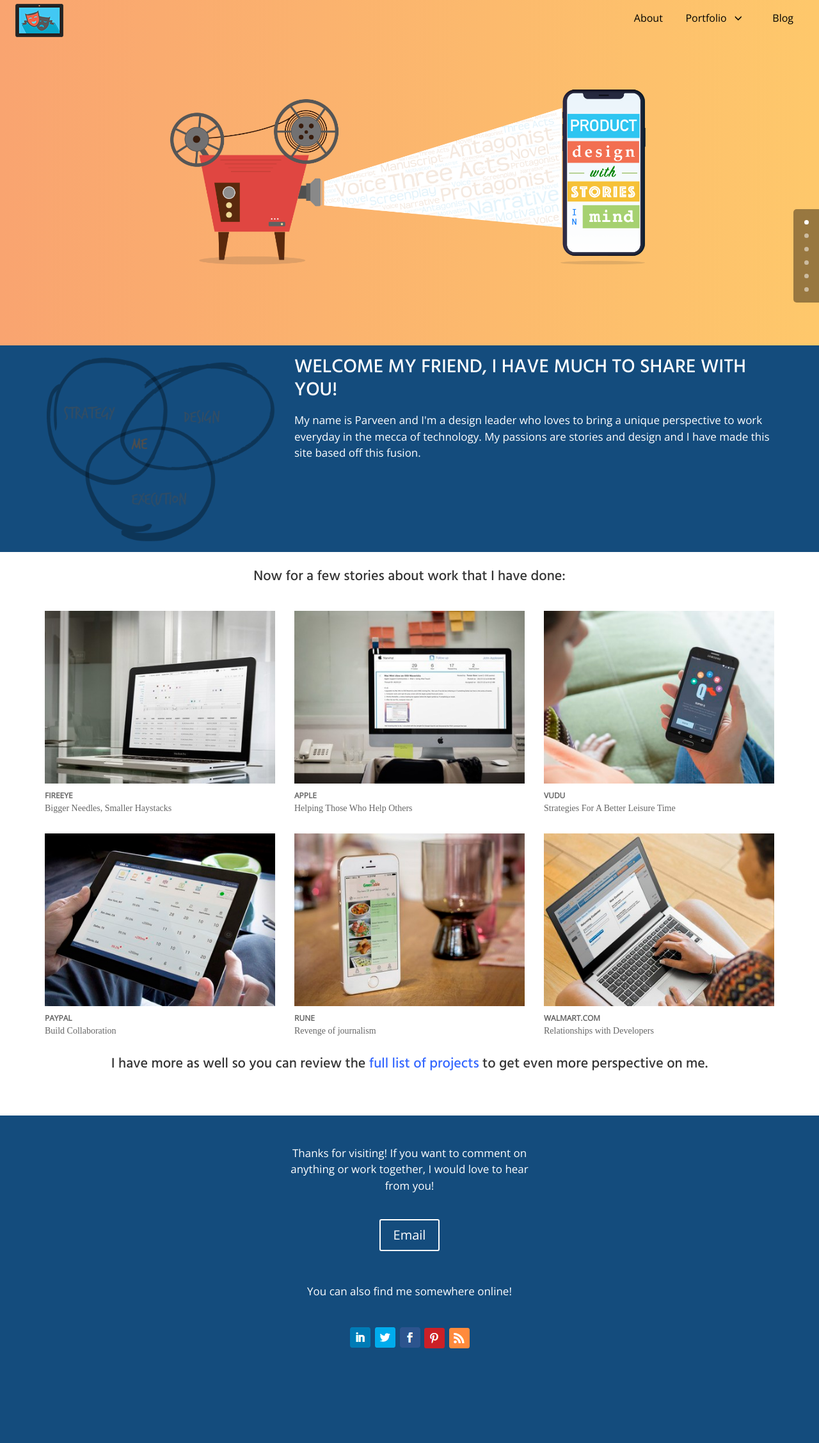
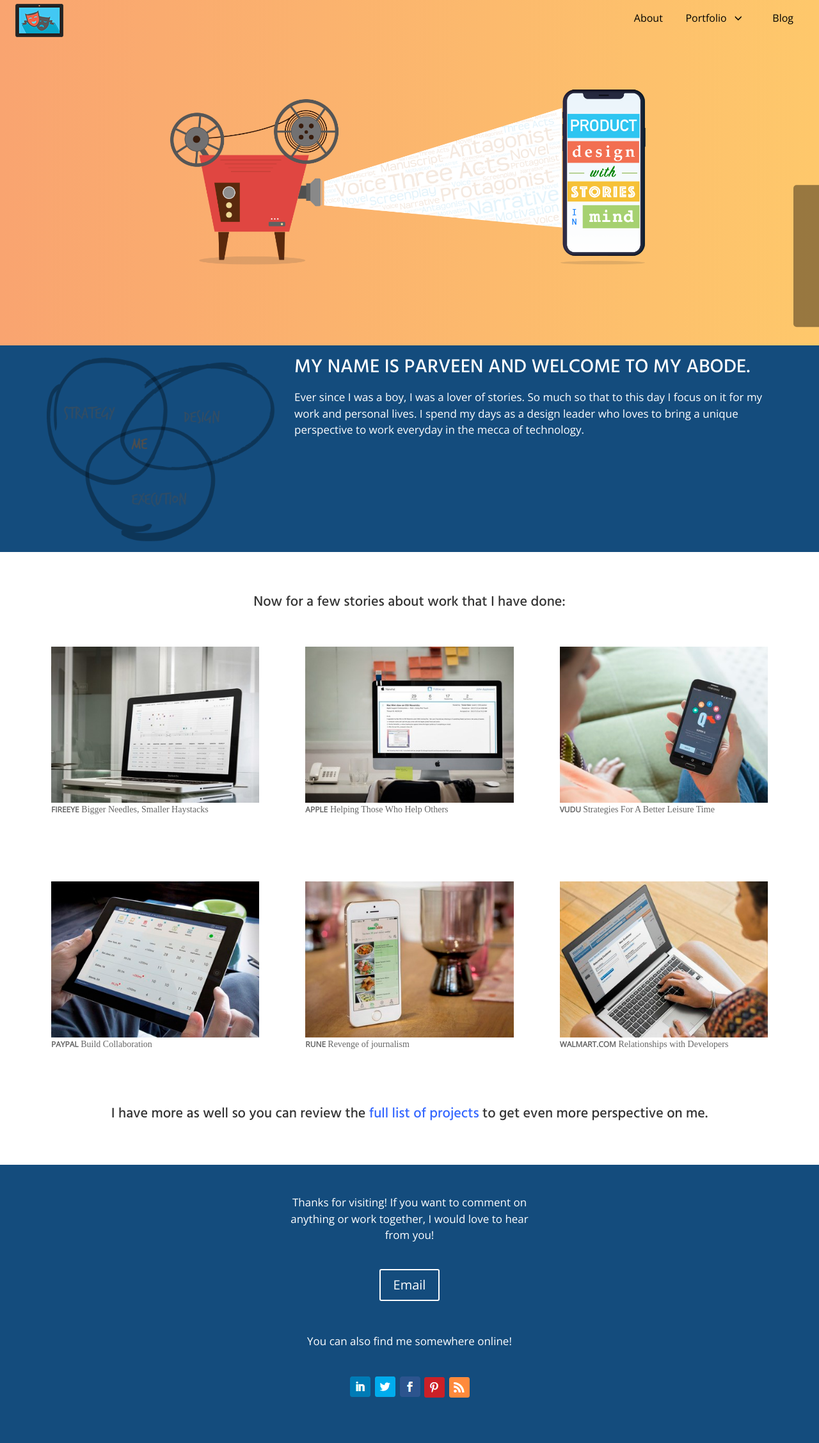
Before and after one commit to parveenj/storyagent, a PHP site: page /storyagent/_site/index.html in a window 1280 px wide. Shown: the whole page at 64% size. Before the commit the page ends 2108 px from the top, so only its background shows below. Run offline with PHP 8.4, Linux system fonts and the light colour scheme.

Commit message:
using css grid on homepage

```diff
--- a/_site/index.html
+++ b/_site/index.html
@@ -122,8 +122,8 @@
 								<img src="assets/images/venn.png" />
 							</div>
 							<div class="col-xs-8">
-								<h2>Welcome my friend, I have much to share with you!</h2>
-								<p>My name is Parveen and I'm a design leader who loves to bring a unique perspective to work everyday in the mecca of technology. My passions are stories and design and I have made this site based off this fusion.</p>
+								<h2>My name is Parveen and welcome to my abode.</h2>
+								<p>Ever since I was a boy, I was a lover of stories. So much so that to this day I focus on it for my work and personal lives. I spend my days as a design leader who loves to bring a unique perspective to work everyday in the mecca of technology.</p>
 							</div>
 						</div>
 					</div>
@@ -131,13 +131,13 @@
 				<!--StoryAgent Content One-->
 
 				<!--StoryAgent Content Three-->
-				<section class="storyagent-section-three" id="scroll3">
-					<div class="container">
+				<section class="container-grid" id="scroll2">
+
 						<h3 class="text-center">Now for a few stories about work that I have done:</h3>
-						<section class="visible-md visible-lg" id="scroll4">
-							<div class="row">
-								<div class="col-xs-12 col-sm-4">
-									<div class="storyagent-stories-block">
+
+						<section class="portfolio-grid">
+
+									<div class="portfolio-card">
 										<a href="#">
 										<figure>
 											<img src="assets/images/FireEye-Featured.jpg" alt="FireEye-Featured" />
@@ -147,9 +147,8 @@
 										<strong>fireeye</strong>
 										<span>Bigger Needles, Smaller Haystacks</span>
 									</div>
-								</div>
-								<div class="col-xs-12 col-sm-4">
-									<div class="storyagent-stories-block">
+
+									<div class="portfolio-card">
 										<a href="#">
 										<figure>
 											<img src="assets/images/Apple-Featured.jpg" alt="Apple-Featured" />
@@ -158,9 +157,8 @@
 										<strong>apple</strong>
 										<span>Helping Those Who Help Others</span>
 									</div>
-								</div>
-								<div class="col-xs-12 col-sm-4">
-									<div class="storyagent-stories-block">
+
+									<div class="portfolio-card">
 										<a href="#">
 										<figure>
 											<img src="assets/images/SuperQ-Featured-1.jpg" alt="SuperQ-Featured-1" />
@@ -169,11 +167,8 @@
 										<strong>vudu </strong>
 										<span>Strategies For A Better Leisure Time</span>
 									</div>
-								</div>
-							</div>
-							<div class="row">
-								<div class="col-xs-12 col-sm-4">
-									<div class="storyagent-stories-block">
+
+									<div class="portfolio-card">
 										<a href="#">
 										<figure>
 											<img src="assets/images/Ericsson-Featured.jpg" alt="Ericsson-Featured" />
@@ -182,9 +177,8 @@
 										<strong>paypal</strong>
 										<span>Build Collaboration</span>
 									</div>
-								</div>
-								<div class="col-xs-12 col-sm-4">
-									<div class="storyagent-stories-block">
+
+									<div class="portfolio-card">
 										<a href="#">
 										<figure>
 											<img src="assets/images/GreenTable-Featured-1.jpg" alt="GreenTable-Featured-1" />
@@ -193,9 +187,8 @@
 										<strong>rune </strong>
 										<span>Revenge of journalism</span>
 									</div>
-								</div>
-								<div class="col-xs-12 col-sm-4">
-									<div class="storyagent-stories-block">
+
+									<div class="portfolio-card">
 										<a href="#">
 										<figure>
 											<img src="assets/images/Walmart-Featured.jpg" alt="Walmart-Featured" />
@@ -204,11 +197,11 @@
 										<strong>walmart.com</strong>
 										<span>Relationships with Developers</span>
 									</div>
-								</div>
-							</div>
+
 						</section>
-						<h3 class="text-center" id="scroll5">I have more&nbsp;as well so you can&nbsp;review the <span style="color: #3366ff;"><a href="http://storyagent.co/portfolio/" style="color: #3366ff;">full list of projects</a></span> to get even more perspective on me.</h3>
-					</div>
+
+						<h3 class="text-center" id="scroll3">I have more&nbsp;as well so you can&nbsp;review the <span style="color: #3366ff;"><a href="http://storyagent.co/portfolio/" style="color: #3366ff;">full list of projects</a></span> to get even more perspective on me.</h3>
+
 				</section>
 				<!--StoryAgent Content Three-->
 			</div>
--- a/assets/css/style.css
+++ b/assets/css/style.css
@@ -2,7 +2,7 @@
  Table Of Contents
 
  1.) Homepage
- 2.) fireeye
+ 2.) Fireeye
  3.) About
  4.) Portfolio
  5.) Blog
@@ -12,6 +12,39 @@
  1.) Homepage
  ----------------------------------------*/
 
+.container-grid {
+	padding: 26px 0;
+	margin: auto;
+	width: 90%;
+}
+
+.container-grid h3 {
+	margin: 40px 0px;
+}
+
+.container-grid p {
+	max-width: 980px;
+	width: 100%;
+	margin: 0 auto;
+	line-height: 1.6;
+}
+
+.portfolio-grid {
+	display: grid;
+	grid-template-columns: 1fr 1fr 1fr;
+	grid-template-rows: 1fr 1fr;
+	grid-gap: 40px;
+}
+
+.portfolio-card {
+	padding: 16px;
+	-webkit-transition: all 0.5s ease ;
+	-moz-transition: all 0.5s ease ;
+	-ms-transition: all 0.5s ease ;
+	-o-transition: all 0.5s ease ;
+	transition: all 0.5s ease ;
+	position: relative;
+}
 
 .storyagent-section-one {
 	background: #144c7d;
@@ -33,22 +66,6 @@
 	padding-bottom: 10px;
 }
 
-.storyagent-section-three {
-	padding: 26px 0;
-}
-.storyagent-section-three h3 {
-	margin-bottom: 40px;
-}
-.storyagent-stories-block a {
-	display: block;
-	margin-bottom: 12px;
-	-webkit-transition: all 0.5s ease ;
-	-moz-transition: all 0.5s ease ;
-	-ms-transition: all 0.5s ease ;
-	-o-transition: all 0.5s ease ;
-	transition: all 0.5s ease ;
-	position: relative;
-}
 .st-overlay{
 	content: "";
 	width:100%;
@@ -64,7 +81,8 @@
 	-o-transition: all 0.3s ease ;
 	transition: all 0.3s ease ;
 }
-.storyagent-stories-block a:hover .st-overlay{
+
+.portfolio-card a:hover .st-overlay{
 	opacity:1;
 }
 .st-overlay:before{
@@ -79,16 +97,18 @@
     height: 40px;
     opacity:0;
 }
-.storyagent-stories-block a:hover .st-overlay:before{
+
+.portfolio-card a:hover .st-overlay:before{
 	top:50%;
 	opacity:1;
 }
-.storyagent-stories-block figure img {
+.portfolio-card figure img {
 	width: 100%;
-	/*	height: 224px;*/
+
 }
-.storyagent-stories-block strong {
-	display: block;
+
+.portfolio-card strong {
+	/* display:block; */
 	font-size: 12px;
 	line-height: 1.2;
 	color: #666666;
@@ -96,22 +116,22 @@
 	font-weight: 700;
 	margin-bottom: 2px;
 }
-.storyagent-stories-block span {
-	display: block;
+.portfolio-card span {
+	/* display:block; */
 	font-family: 'Crete Round', serif;
 }
-.storyagent-stories-block strong small {
+.portfolio-card strong small {
 	font-size: 12px;
 	font-style: italic;
 	font-weight: 500;
 	text-transform: lowercase;
 }
-.storyagent-stories-block {
+.portfolio-card {
 	margin-bottom: 30px;
 }
 .social-link li a {
 	position: relative;
-	display: block;
+	/* display:block; */
 }
 .social-link li a:hover:before {
 	content: "";
@@ -146,7 +166,7 @@
 .section-scroll-web ul li a {
 	background-color: rgba(255, 255, 255, 0.5);
 	border-radius: 7px;
-	display: block;
+	/* display:block; */
 	height: 7px;
 	margin-right: 10px;
 	text-indent: -9999px;
@@ -360,7 +380,6 @@
 	display: block;
 	text-align:right;
 	margin-right: 30px;
-	vertical-align: middle;
 }
 .resume-btn{
 	font-size: 20px;
```
Also changed, not shown: _site/404.html (+4 -4 lines), _site/assets/css/style.css (+49 -30 lines), _site/feed.xml (+4 -4 lines), index.html (+22 -29 lines), _site/fireeye.html (indentation only), fireeye.html (indentation only).
